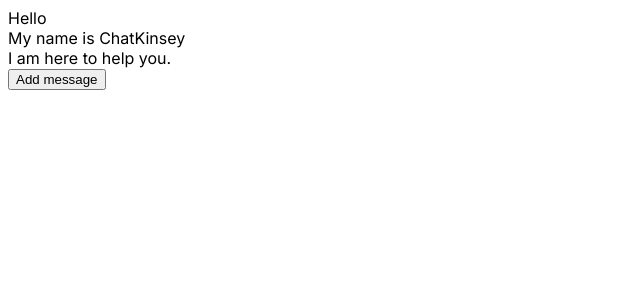
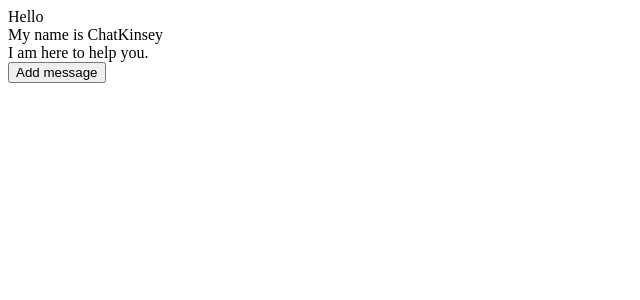
Before and after one commit to Stentor88Ch216/ChatKinsey, a Next.js app: page / in a window 1280 px wide. Shown: the top 300 px of the page, without its empty margins (0-640 px from the left). Built offline with nearby package versions, Linux system fonts and the light colour scheme; no server answers.

Commit message:
openai API test

```diff
--- a/package.json
+++ b/package.json
@@ -12,9 +12,11 @@
     "@types/node": "20.1.4",
     "@types/react": "18.2.6",
     "@types/react-dom": "18.2.4",
+    "dotenv": "^16.0.3",
     "eslint": "8.40.0",
     "eslint-config-next": "13.4.2",
     "next": "13.4.2",
+    "openai": "^3.2.1",
     "react": "18.2.0",
     "react-dom": "18.2.0",
     "typescript": "5.0.4"
--- a/src/app/AddButton.tsx
+++ b/src/app/AddButton.tsx
@@ -1,6 +1,7 @@
 "use client";
 
 import serverAction from "./ServerFunctions";
+import getHello from "./OpenaiFunctions";
 
 interface AddButtonProps {
     func: (text: string) => void;
@@ -9,9 +10,9 @@
 export default function AddButton(props: AddButtonProps) {
 
     async function buttonAction() {
-        const joke = await serverAction();
-        //revalidatePath("/");
-        props.func(joke);
+        //const joke = await serverAction();
+        const gptMessage = await getHello();
+        props.func(gptMessage);
     }
 
     return (
--- /dev/null
+++ b/src/app/OpenaiFunctions.tsx
@@ -0,0 +1,20 @@
+"use server";
+
+import { ChatCompletionRequestMessage, Configuration, OpenAIApi } from "openai";
+
+
+const configuration = new Configuration({apiKey: process.env.OPENAI_API_KEY,});
+const openai = new OpenAIApi(configuration);
+let conversation: ChatCompletionRequestMessage[] = [
+    {role: "user", content: "Bonjour, qui êtes-vous ?"},
+];
+
+export default async function getHello() {
+    const completion = await openai.createChatCompletion({
+        model: "gpt-3.5-turbo",
+        messages: conversation,
+    });
+    const response = completion.data.choices[0].message?.content;
+    console.log("🤖 GPT server action : " + response ?? "rien");
+    return response ?? "❌ Error";
+}
--- a/src/app/layout.tsx
+++ b/src/app/layout.tsx
@@ -1,7 +1,9 @@
 import './globals.css'
-import { Inter } from 'next/font/google'
+//import { Inter } from 'next/font/google'
+import dotenv from 'dotenv';
+dotenv.config();
 
-const inter = Inter({ subsets: ['latin'] })
+//const inter = Inter({ subsets: ['latin'] })
 
 export const metadata = {
   title: 'Create Next App',
@@ -15,7 +17,8 @@
 }) {
   return (
     <html lang="en">
-      <body className={inter.className}>{children}</body>
+      <body>{children}</body>
+      {/**<body className={inter.className}>{children}</body> */}
     </html>
   )
 }
```
Also changed, not shown: src/app/page.module.css (line endings or trailing spaces), 2 other files (tests, documents, lock files or other folders).
